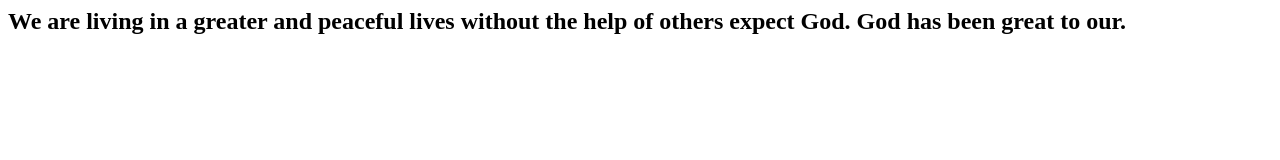
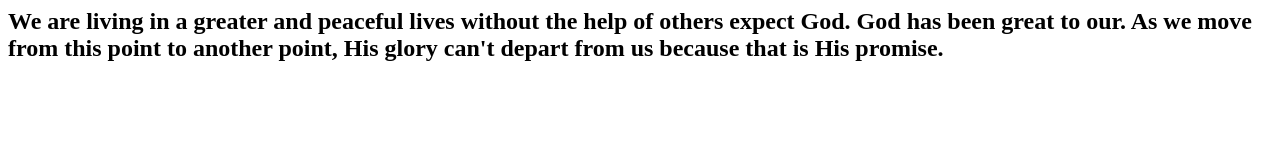
Before and after one commit to Makas2020/GitExam, a plain HTML site: page worker/index.html in a window 1280 px wide. Drawn offline with Linux system fonts and the light colour scheme.

Commit message:
second commit

```diff
--- a/worker/index.html
+++ b/worker/index.html
@@ -1,4 +1,4 @@
 <body>
 <h2> We are living in a greater and peaceful lives without the help of others
-expect God. God has been great to our.</h2>
+expect God. God has been great to our. As we move from this point to another point, His glory can't depart from us because that is His promise.</h2>
 </body>
```
